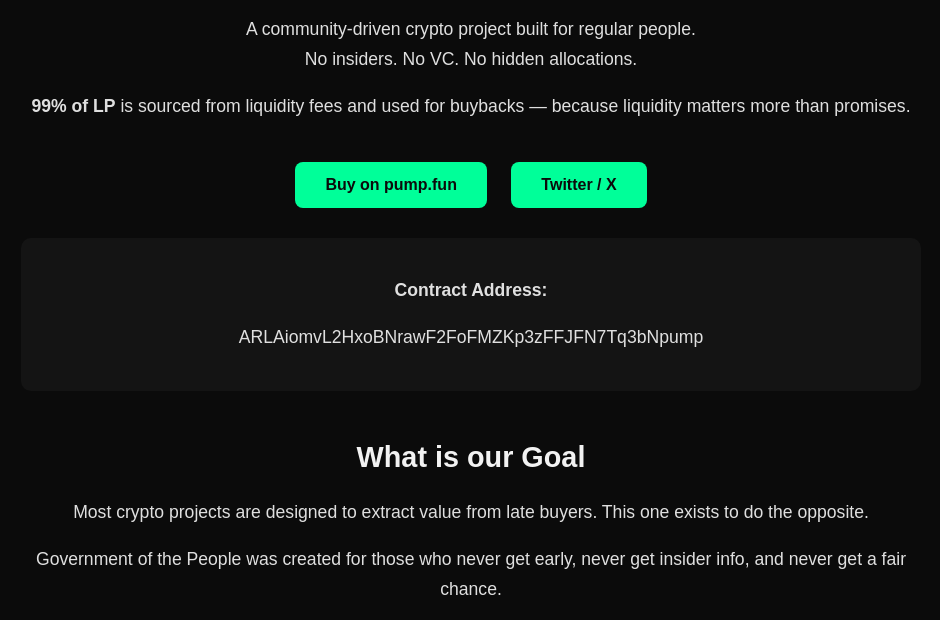
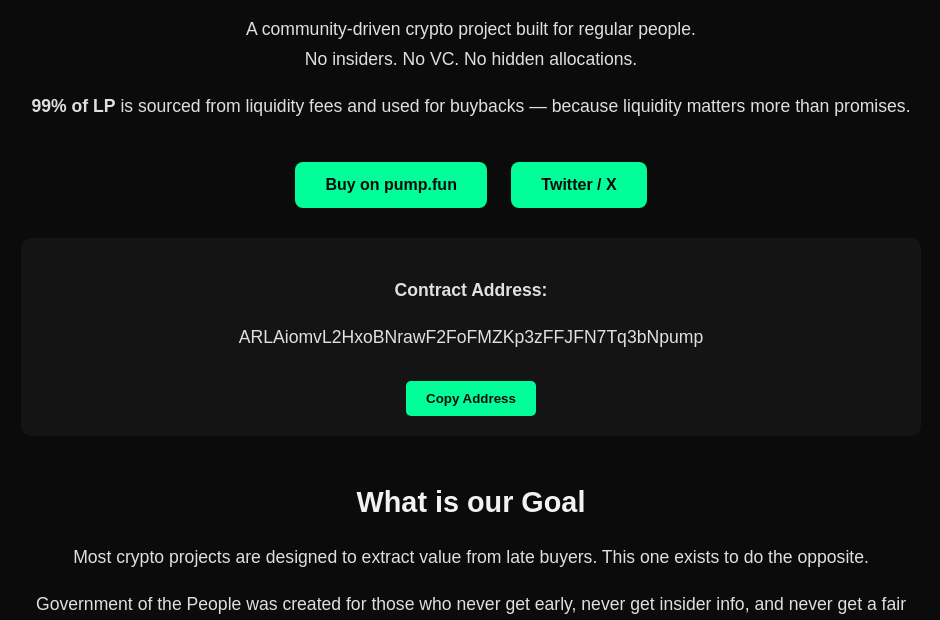
Before and after one commit to gotpftp-ship-it/government-of-the-people, a plain HTML site: page index.html in a window 1280 px wide. Shown: the part 168-788 px from the top of the page, without its empty margins (169-1109 px from the left). Drawn offline with Linux system fonts and the light colour scheme.

Commit message:
Update index.html

```diff
--- a/index.html
+++ b/index.html
@@ -106,13 +106,35 @@
       <a href="https://pump.fun/coin/ARLAiomvL2HxoBNrawF2FoFMZKp3zFFJFN7Tq3bNpump" target="_blank">Buy on pump.fun</a>
       <a href="https://x.com/GovOfThePeopleX" target="_blank">Twitter / X</a>
     </div>
-    <!-- CONTRACT ADDRESS -->
-    <div class="box" style="text-align:center; margin-top:20px;">
-    <p><strong>Contract Address:</strong></p>
-    <p style="word-break: break-all;">
+ <!-- CONTRACT ADDRESS -->
+<div class="box" style="text-align:center; margin-top:20px;">
+  <p><strong>Contract Address:</strong></p>
+  <p id="contract-address" style="word-break: break-all;">
     ARLAiomvL2HxoBNrawF2FoFMZKp3zFFJFN7Tq3bNpump
-    </p>
-    </div>
+  </p>
+  <button onclick="copyAddress()" style="
+      margin-top:10px;
+      padding:10px 20px;
+      border:none;
+      border-radius:5px;
+      background:#00ff99;
+      color:#0b0b0b;
+      font-weight:bold;
+      cursor:pointer;
+    ">Copy Address</button>
+</div>
+
+<script>
+function copyAddress() {
+  const address = document.getElementById('contract-address').innerText;
+  navigator.clipboard.writeText(address).then(() => {
+    alert('Contract address copied!');
+  }).catch(() => {
+    alert('Failed to copy. Please copy manually.');
+  });
+}
+</script>
+
 
 
     <!-- WHY -->
```
